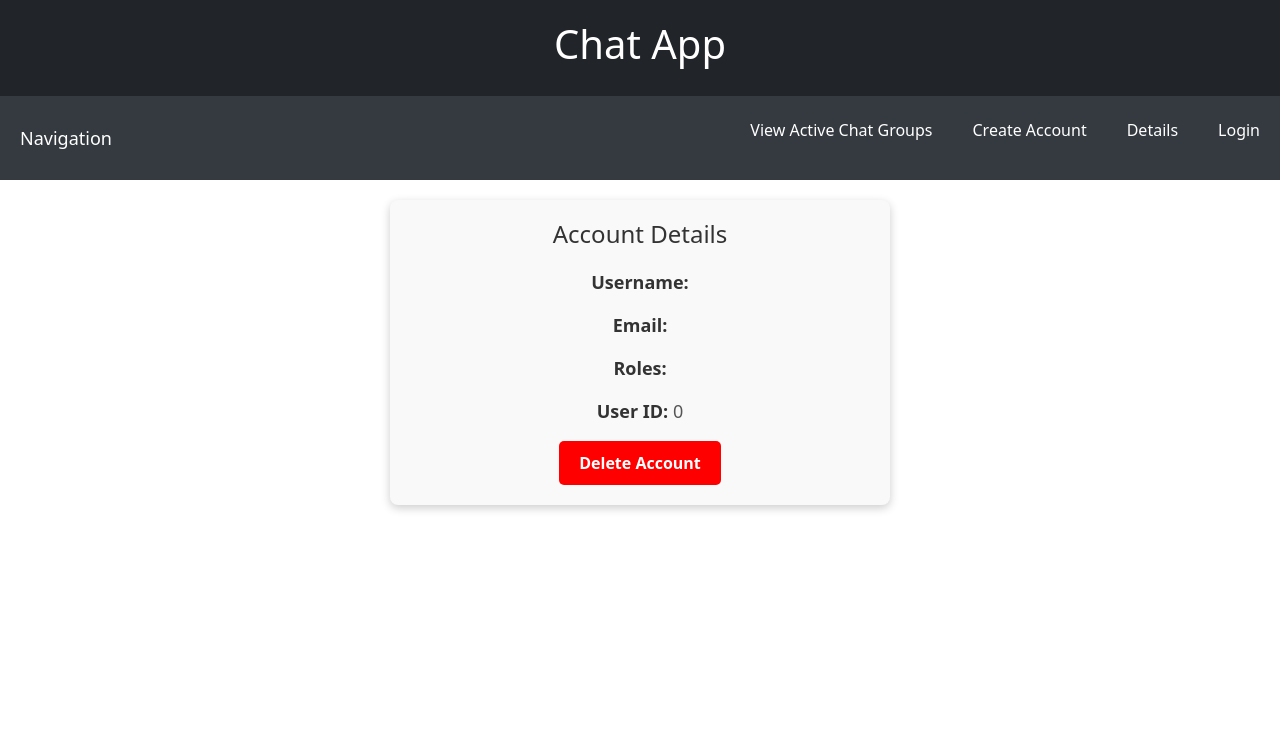
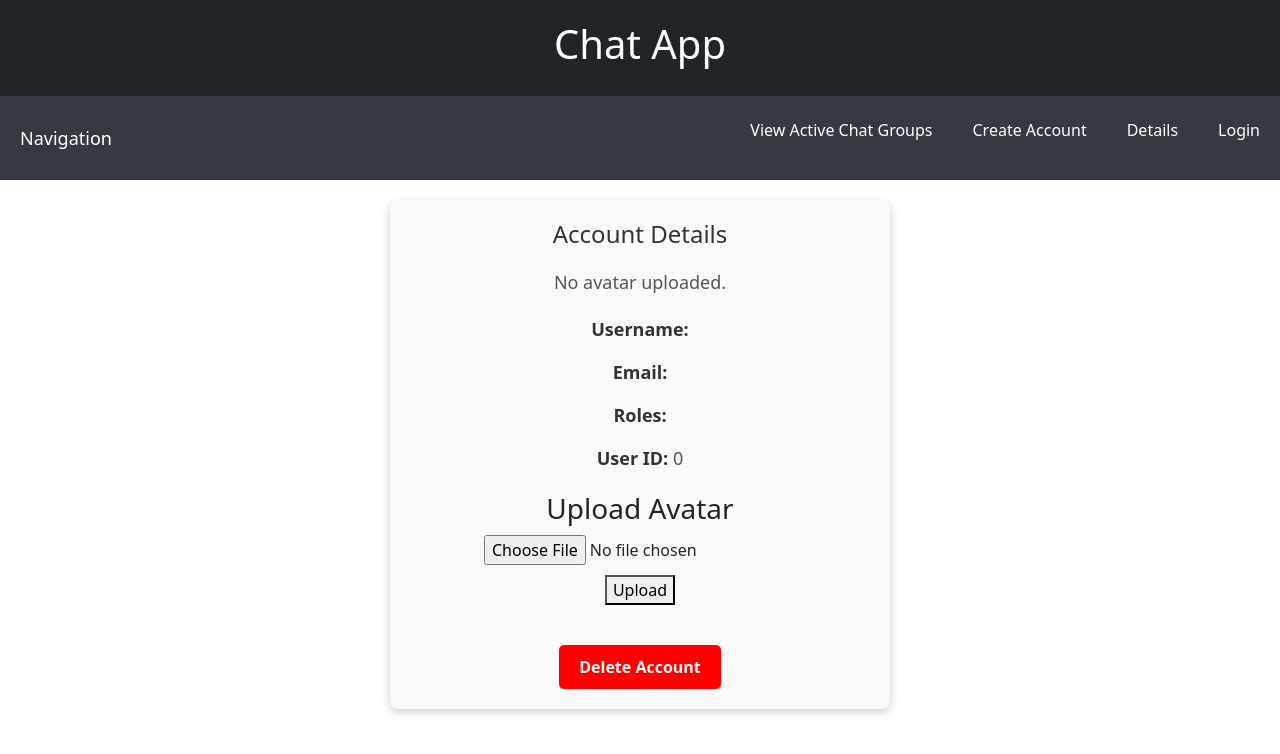
Before and after one commit to Nishko/javaAssignment, an Angular app: page /details in a window 1280 px wide. Shown: the top 754 px of the page. Built offline with nearby package versions, Linux system fonts and the light colour scheme; no server answers.

Commit message:
added image to details page

```diff
--- a/package.json
+++ b/package.json
@@ -23,6 +23,7 @@
     "bootstrap": "^5.3.1",
     "cors": "^2.8.5",
     "express": "^4.18.2",
+    "express-fileupload": "^1.4.1",
     "mongodb": "^6.1.0",
     "multer": "^1.4.5-lts.1",
     "rxjs": "~7.8.0",
--- a/src/app/details/details.component.css
+++ b/src/app/details/details.component.css
@@ -34,8 +34,35 @@ strong {
     cursor: pointer;
     font-weight: bold;
     text-align: center;
+    margin-top: 20px;
 }
 
 .delete-button:hover {
     background-color: darkred;
 }
+
+.avatar-section {
+    margin-bottom: 20px;
+}
+
+.avatar-image {
+    width: 100px;
+    height: 100px;
+    border-radius: 50%;
+    object-fit: cover;
+}
+
+.upload-section {
+    margin: 20px 0;
+    display: flex;
+    flex-direction: column;
+    align-items: center;
+}
+
+.upload-section h3 {
+    margin-bottom: 10px;
+}
+
+.upload-section input[type="file"] {
+    margin-bottom: 10px;
+}
--- a/src/app/details/details.component.html
+++ b/src/app/details/details.component.html
@@ -1,8 +1,23 @@
 <div class="details-container">
     <h1>Account Details</h1>
+
+    <!-- Display Avatar -->
+    <div class="avatar-section">
+        <img *ngIf="avatarPath" [src]="avatarPath" alt="User Avatar" class="avatar-image">
+        <p *ngIf="!avatarPath">No avatar uploaded.</p>
+    </div>
+
     <p><strong>Username:</strong> {{username}}</p>
     <p><strong>Email:</strong> {{email}}</p>
     <p><strong>Roles:</strong> {{roles.join(', ')}}</p>
     <p><strong>User ID:</strong> {{userId}}</p>
+
+    <!-- Image Upload Section -->
+    <div class="upload-section">
+        <h3>Upload Avatar</h3>
+        <input type="file" (change)="onFileSelected($event)" />
+        <button (click)="onUpload()">Upload</button>
+    </div>
+
     <button class="delete-button" (click)="deleteAccount()">Delete Account</button>
 </div>
--- a/src/app/details/details.component.ts
+++ b/src/app/details/details.component.ts
@@ -14,6 +14,8 @@ export class DetailsComponent implements OnInit {
   email: string = '';
   roles: string[] = [];
   userId: number = 0;
+  selectedFile: File | null = null;
+  avatarPath: string = ''; // Added to store the path to the user's avatar
 
   constructor(private authService: AuthService, private http: HttpClient, private router: Router) { }
 
@@ -24,6 +26,50 @@ export class DetailsComponent implements OnInit {
     this.email = this.authService.getLoggedInEmail();
     this.roles = this.authService.getRoles();
     this.userId = this.authService.getUserId();
+    this.fetchAvatarPath(); // Fetch the avatar path on component initialization
+  }
+
+  // Fetch the user's avatar path from the server
+  fetchAvatarPath(): void {
+    this.http.get(`http://localhost:3000/user/${this.userId}`).subscribe(
+      (response: any) => {
+        this.avatarPath = response.user.avatarPath;
+        console.log("Fetched avatarPath:", this.avatarPath);
+
+
+        // Update the avatarPath if it's the default path
+        if (this.avatarPath === "src/assets/image.jpg") {
+          this.avatarPath = "/assets/image.jpg";
+        }
+      },
+      (error) => {
+        console.log('Error fetching user details', error);
+      }
+    );
+  }
+
+  onFileSelected(event: any): void {
+    this.selectedFile = event.target.files[0];
+  }
+
+  onUpload(): void {
+    if (this.selectedFile) {
+      const uploadData = new FormData();
+      uploadData.append('avatar', this.selectedFile, this.selectedFile.name);
+      uploadData.append('userId', this.userId.toString());
+
+      this.http.post('http://localhost:3000/upload-avatar', uploadData).subscribe(
+        (response: any) => {
+          console.log('Image uploaded successfully', response);
+          this.avatarPath = response.filePath; // Update the avatarPath after successful upload
+        },
+        (error) => {
+          console.log('Error uploading image', error);
+        }
+      );
+    } else {
+      console.log('No file selected');
+    }
   }
 
   deleteAccount(): void {
```
Also changed, not shown: server.js (+48 -3 lines), 1 other file (tests, documents, lock files or other folders).
